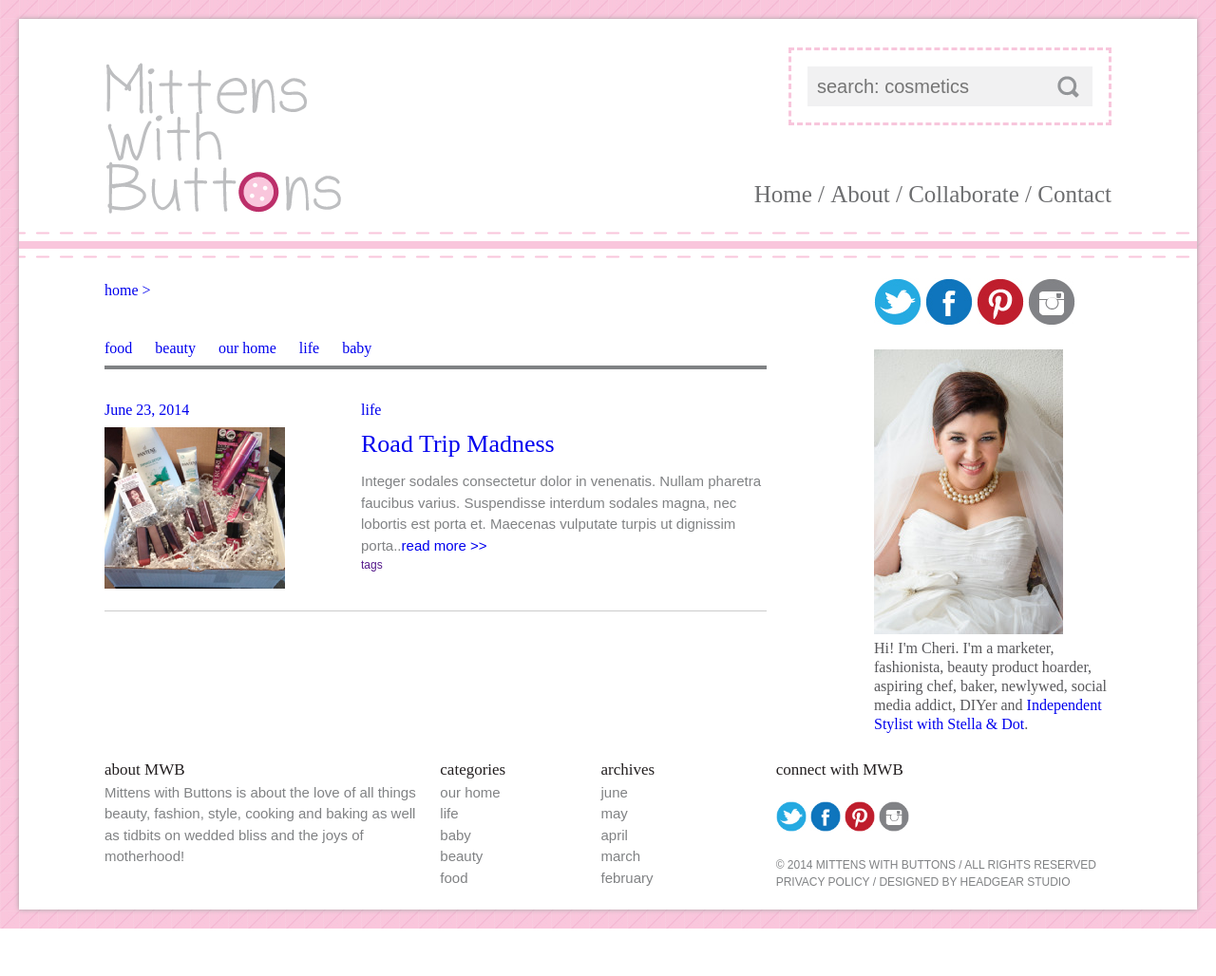
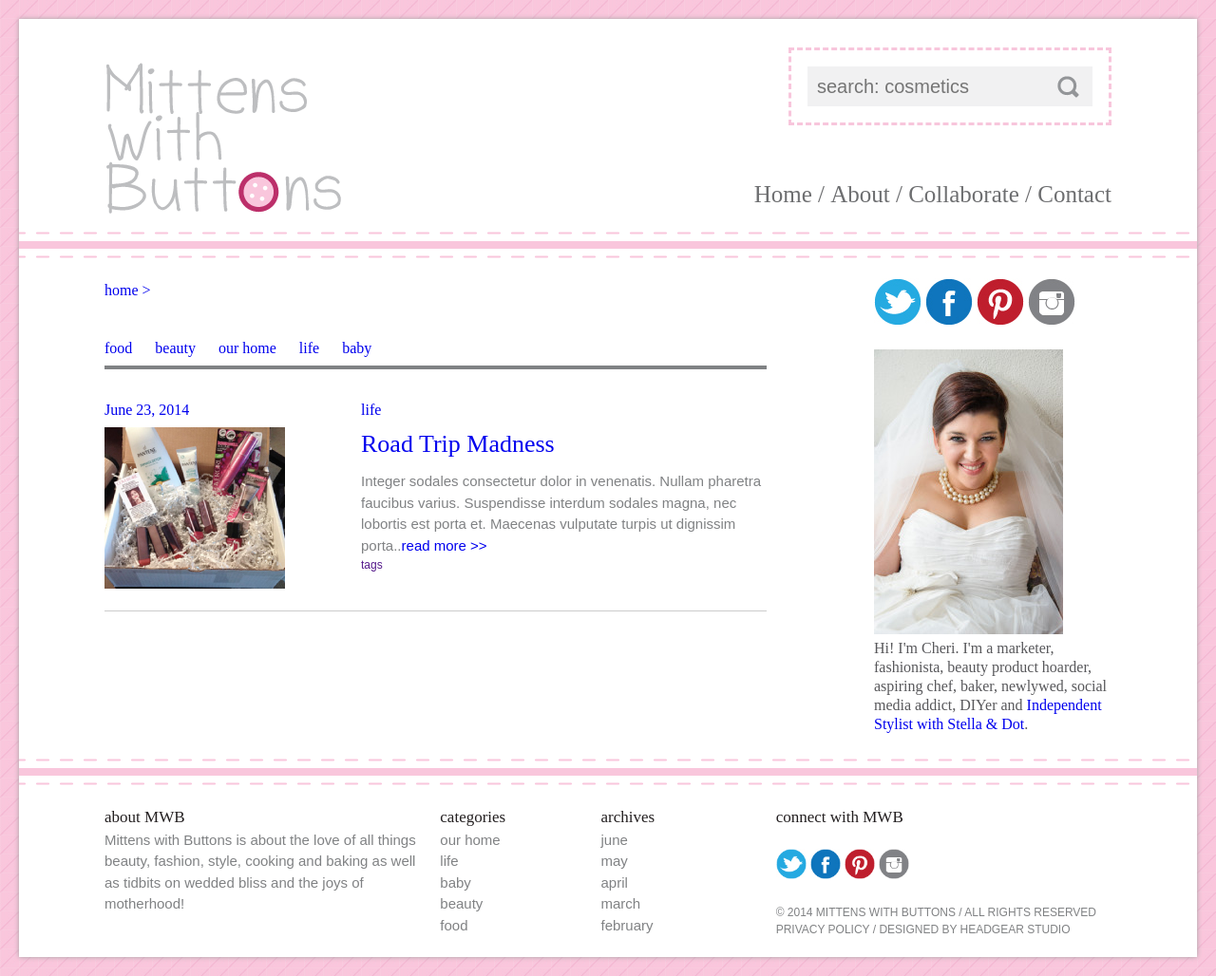
Before and after one commit to agentquay/mwb, a plain HTML site: page index.html in a window 1280 px wide. Shown: the whole page at 95% size. Before the commit the page ends 978 px from the top, so only its background shows below. Drawn offline with nearby package versions, Linux system fonts and the light colour scheme.

Commit message:
foot bkg

```diff
--- a/index.html
+++ b/index.html
@@ -88,7 +88,8 @@
 
      </div>
 
-     <footer class="container">
+     <footer class="mwb_foot">
+        <div class="container">
             <div class="box_one third">
                 <h3>about MWB</h3>
                 <p>Mittens with Buttons is about the love of all things beauty, fashion, style, cooking and baking as well as tidbits on wedded bliss and the joys of motherhood!</p>
@@ -126,7 +127,8 @@
                 <p class="copyright">&copy; 2014 MITTENS WITH BUTTONS / ALL RIGHTS RESERVED
 <a href="#">PRIVACY POLICY</a> / DESIGNED BY <a href="#">HEADGEAR STUDIO</a></p>
              </div>
-         </footer>
+        </div>
+    </footer>
 
         <script src="//ajax.googleapis.com/ajax/libs/jquery/1.10.2/jquery.min.js"></script>
         <script>window.jQuery || document.write('<script src="js/vendor/jquery-1.10.2.min.js"><\/script>')</script>
--- a/style.scss
+++ b/style.scss
@@ -186,6 +186,11 @@ footer{
 	}
 }
 
+.mwb_foot {
+    background: url("img/header_bkg_bottom.png") repeat-x scroll 0 0 white;
+    padding: 50px 0 0;
+}
+
 .third {
 	color: #808284;
     float: left;
```
Also changed, not shown: style.css.
